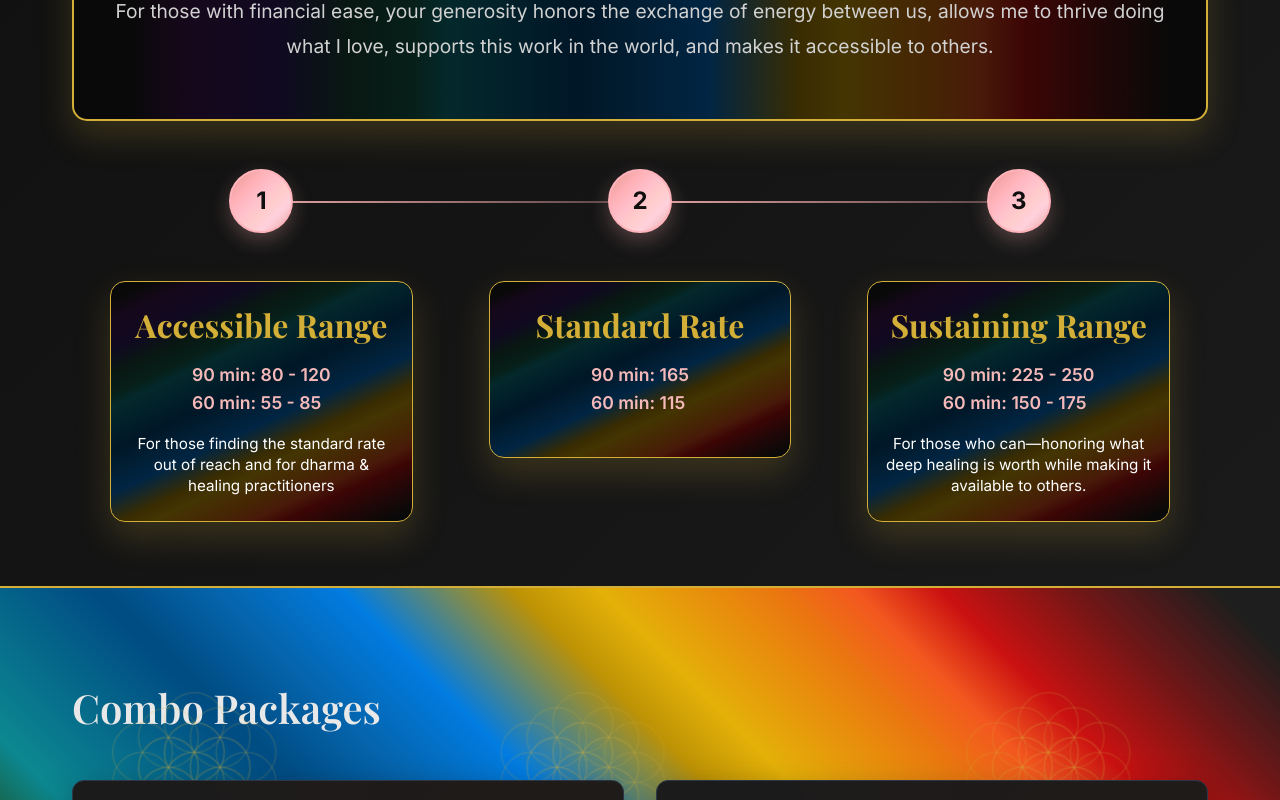
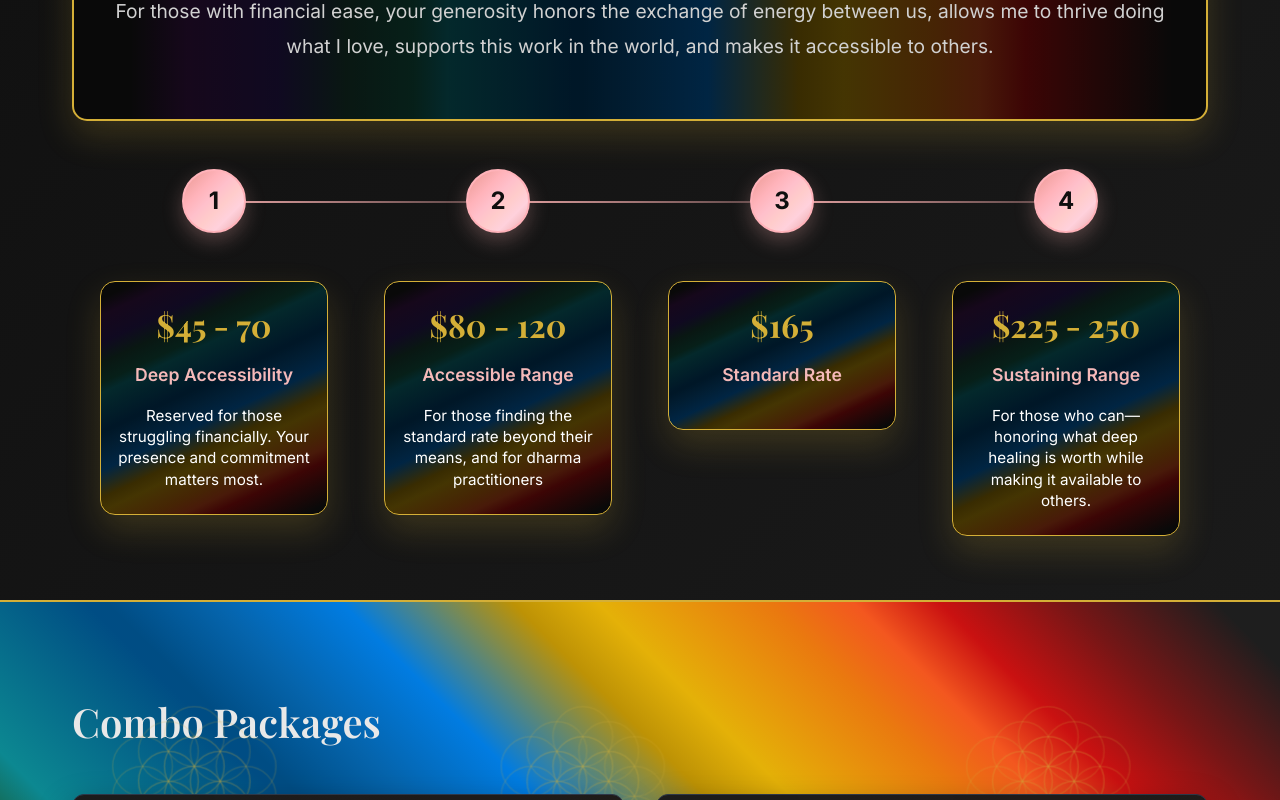
Before and after one commit to naturalCode4/kalyanamitta-website, a React (Create React App) app: page /rates in a window 1280 px wide. Shown: the part 879-1679 px from the top of the page. Built offline with nearby package versions, Linux system fonts and the light colour scheme; the HTML template or start-up script is replaced by a standard one.

Commit message:
removed 60 minute pricing

```diff
--- a/src/pages/Rates.js
+++ b/src/pages/Rates.js
@@ -88,8 +88,72 @@ const Rates = () => {
           </div>
         </div>
       </section>
-            {/* Pricing Timeline */}
-            <section className="pricing-timeline-section">
+
+        {/* Pricing Timeline */}
+        <section className="pricing-timeline-section">
+        <div className="container">
+          <div className="flexible-pricing">
+            <div className="flexible-content">
+              <h3>Open Reciprocity Sliding Scale</h3>
+              <p className="flexible-label">90 minutes: $80-250</p>
+              <p className="subtitle">I offer flexible pricing so that this work is accessible to everyone. Choose an amount that feels aligned—honoring this work and what's sustainable for you.</p>
+              <p className="subtitle">I offer very accessible rates because I am passionate about this work and desire to share it widely. There is a huge wealth disparity in the modern world. For some, the standard rate is an easy investment, and for others its basic expenses they can't forego.</p>
+              <p className="subtitle">For those with financial ease, your generosity honors the exchange of energy between us, allows me to thrive doing what I love, supports this work in the world, and makes it accessible to others.</p>
+            </div>
+          </div>
+
+          <div className="pricing-timeline">
+
+            <div className="timeline-point">
+              <div className="timeline-number">1</div>
+              <div className="timeline-content">
+                <h3>$45 - 70</h3>
+                <p className="timeline-label">Deep Accessibility</p>
+                {/* <h3>Deep Accessibility</h3>
+                <p className="timeline-label">45 - 70</p> */}
+                <p className="timeline-description">Reserved for those struggling financially. Your presence and commitment matters most.</p>
+              </div>
+            </div>
+
+            <div className="timeline-point highlighted-point">
+              <div className="timeline-number">2</div>
+              <div className="timeline-content middle-card">
+                <h3>$80 - 120</h3>
+                <p className="timeline-label">Accessible Range</p>
+                {/* <h3>Accessible Range</h3>
+                <p className="timeline-label">80 - 120</p> */}
+                <p className="timeline-description">For those finding the standard rate beyond their means, and for dharma practitioners</p>
+              </div>
+            </div>
+
+            <div className="timeline-point highlighted-point">
+              <div className="timeline-number">3</div>
+              <div className="timeline-content middle-card">
+                <h3>$165</h3>
+                <p className="timeline-label">Standard Rate</p>
+                {/* <h3>Standard Rate</h3>
+                <p className="timeline-label">165</p> */}
+                {/* <p className="timeline-description"></p> */}
+              </div>
+            </div>
+
+            <div className="timeline-point">
+              <div className="timeline-number">4</div>
+              <div className="timeline-content">
+                <h3>$225 - 250</h3>
+                <p className="timeline-label">Sustaining Range</p>
+                {/* <h3>Sustaining Range</h3>
+                <p className="timeline-label">225 - 250</p> */}
+                <p className="timeline-description">For those who can—honoring what deep healing is worth while making it available to others.</p>
+              </div>
+            </div>
+          </div>
+
+        </div>
+
+      </section>
+        {/* Pricing Timeline without 60 minutes */}
+        {/* <section className="pricing-timeline-section">
         <div className="container">
           <div className="flexible-pricing">
             <div className="flexible-content">
@@ -103,14 +167,14 @@ const Rates = () => {
 
           <div className="pricing-timeline">
 
-            {/* <div className="timeline-point">
+            <div className="timeline-point">
               <div className="timeline-number"></div>
               <div className="timeline-content">
                 <h3>Deep Accessibility</h3>
-                <p className="timeline-label">90min: 50 - 70<br></br>60min: 40 - 50</p>
+                <p className="timeline-label">50 - 70<br></br>60min: 40 - 50</p>
                 <p className="timeline-description">Reserved for those struggling financially. Your presence and commitment matters most.</p>
               </div>
-            </div> */}
+            </div>
 
             <div className="timeline-point highlighted-point">
               <div className="timeline-number">1</div>
@@ -126,7 +190,6 @@ const Rates = () => {
               <div className="timeline-content middle-card">
                 <h3>Standard Rate</h3>
                 <p className="timeline-label">90 min: 165<br></br>60 min: 115</p>
-                {/* <p className="timeline-description"></p> */}
               </div>
             </div>
 
@@ -139,10 +202,8 @@ const Rates = () => {
               </div>
             </div>
           </div>
-
         </div>
-
-      </section>
+      </section> */}
 
       <section className="packages-section">
         <div className="container">
```
